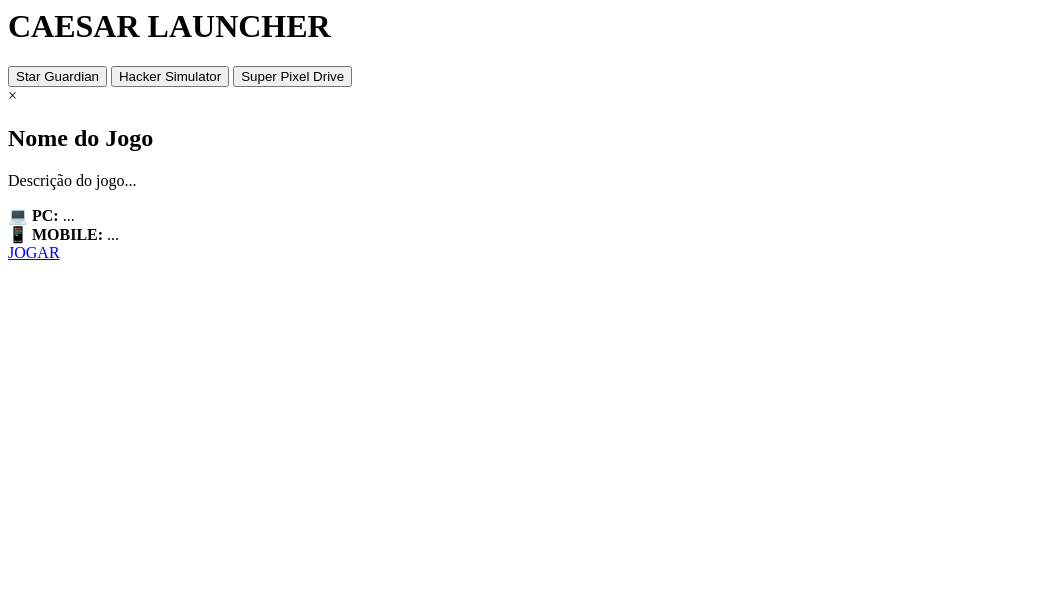
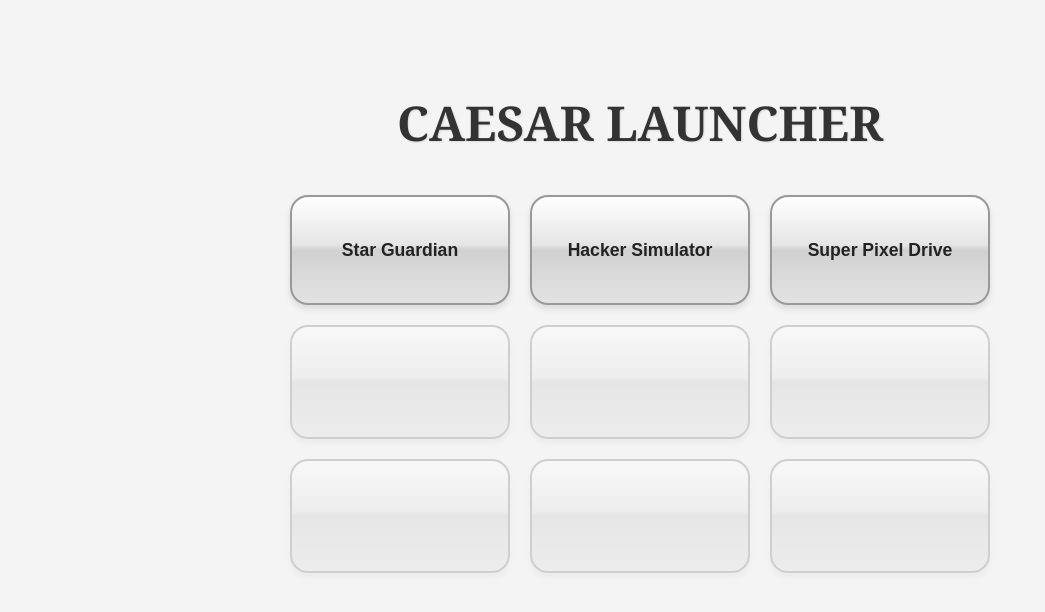
Before and after one commit to ProCastlePlayer/CAESAR-LAUNCHER, a plain HTML site: page index.html in a window 1280 px wide. Shown: the whole page, without its empty margins (0-1045 px from the left). Drawn offline with Linux system fonts and the light colour scheme.

Commit message:
Update index.html

```diff
--- a/index.html
+++ b/index.html
@@ -1,3 +1,13 @@
+<!DOCTYPE html>
+<html lang="pt-br">
+<head>
+    <meta charset="UTF-8">
+    <meta name="viewport" content="width=device-width, initial-scale=1.0">
+    <title>Caesar Launcher</title>
+    <link rel="stylesheet" href="style.css">
+</head>
+<body>
+
 <div class="launcher-container">
   <h1 class="main-title">CAESAR LAUNCHER</h1>
 
@@ -47,3 +57,7 @@
     <a id="playButton" href="#" target="_blank" class="play-btn">JOGAR</a>
   </div>
 </div>
+
+<script src="script.js"></script>
+</body>
+</html>
```
